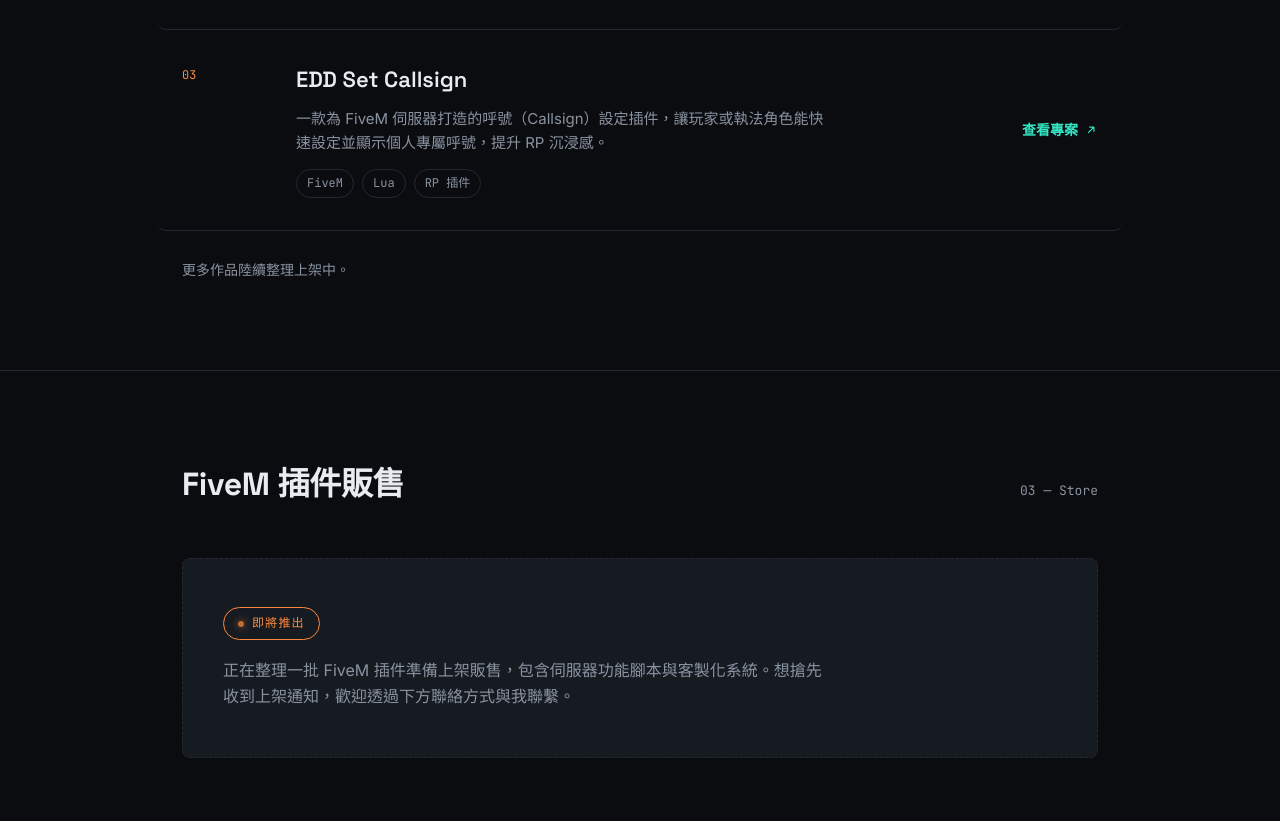
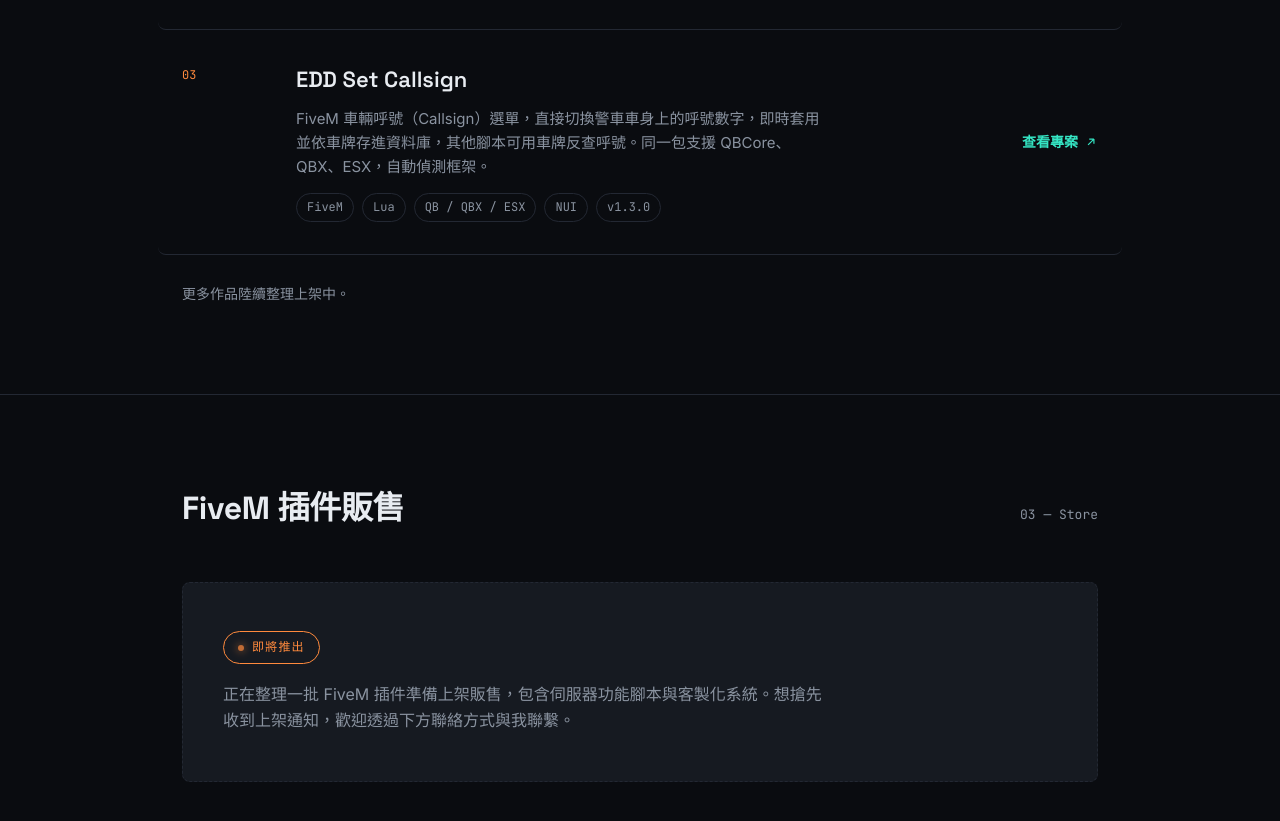
Before and after one commit to baby0900343376-collab/baby0900343376-collab.github.io, a plain HTML site: page index.html in a window 1280 px wide. Shown: the part 2271-3092 px from the top of the page. Drawn offline with Linux system fonts and the light colour scheme.

Commit message:
Add files via upload

```diff
--- a/index.html
+++ b/index.html
@@ -421,10 +421,10 @@
       <div class="p-body">
         <h3>EDD Set Callsign</h3>
         <p>
-          一款為 FiveM 伺服器打造的呼號（Callsign）設定插件，讓玩家或執法角色能快速設定並顯示個人專屬呼號，提升 RP 沉浸感。
+          FiveM 車輛呼號（Callsign）選單，直接切換警車車身上的呼號數字，即時套用並依車牌存進資料庫，其他腳本可用車牌反查呼號。同一包支援 QBCore、QBX、ESX，自動偵測框架。
         </p>
         <div class="p-stack">
-          <span>FiveM</span><span>Lua</span><span>RP 插件</span>
+          <span>FiveM</span><span>Lua</span><span>QB / QBX / ESX</span><span>NUI</span><span>v1.3.0</span>
         </div>
       </div>
       <a class="p-link" href="https://github.com/baby0900343376-collab/EDD-setcallsign" target="_blank" rel="noopener">
```
